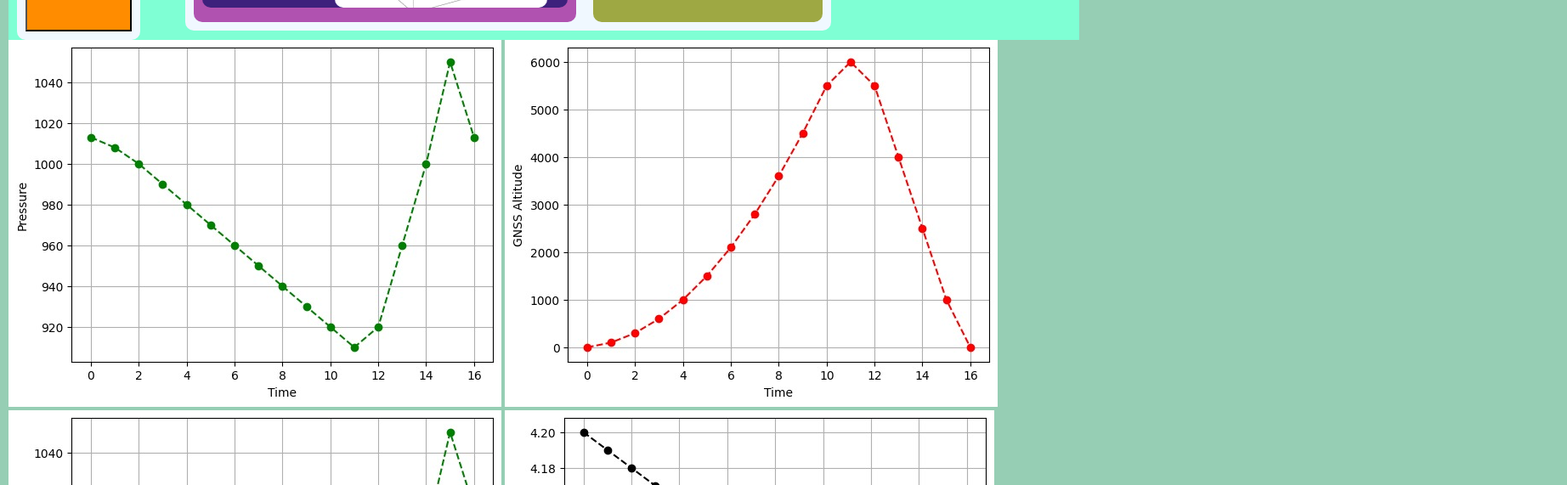
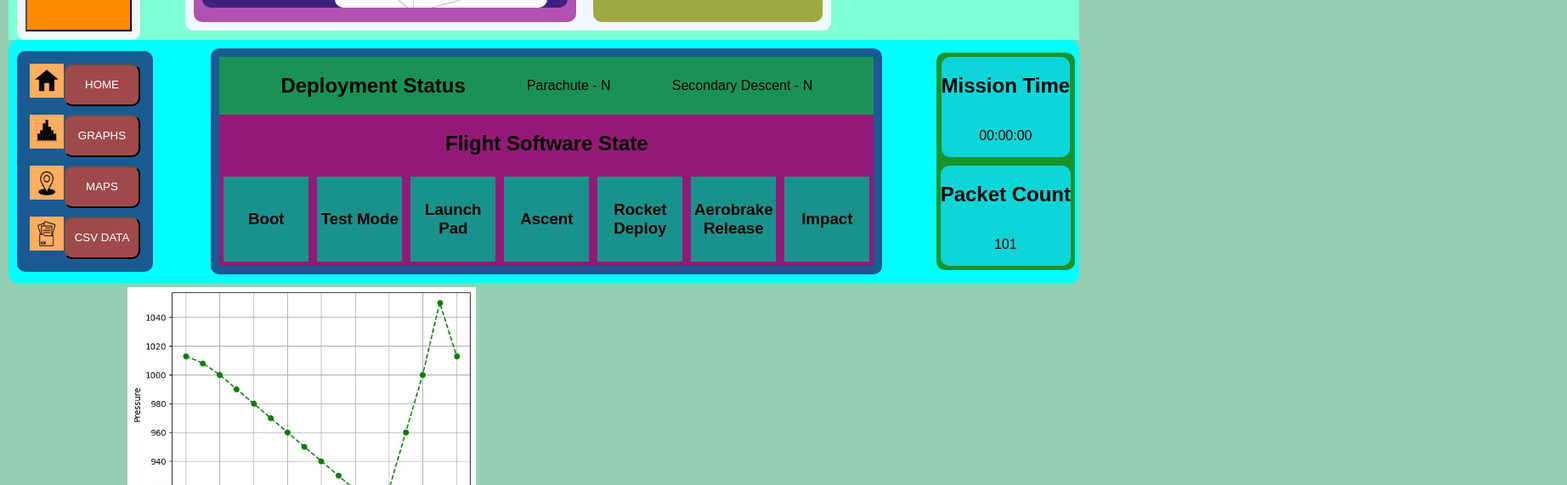
Before and after one commit to Scholiboi/Arya_GUI, a plain HTML site: page index2.html in a window 1280 px wide. Shown: the part 633-1204 px from the top of the page at 85% size, 1844 px wide, since content can reach past the window. Drawn offline with Linux system fonts and the light colour scheme.

Commit message:
Added the lower part

```diff
--- a/index2.css
+++ b/index2.css
@@ -1,3 +1,4 @@
+/* Header Content Styles Start Here */
 body {
   background-color: #96ceb4;
   font-family: Arial, sans-serif;
@@ -9,10 +10,6 @@ body {
   justify-content: space-between;
   align-items: center;
   background-color: aqua;
-  position: fixed;
-  margin: 10px;
-  width: 194vh;
-  border-radius: 10px;
 }
 
 .logo {
@@ -61,46 +58,43 @@ body {
   margin-left: 10px;
   background-color: aliceblue;
   border-radius: 10px;
-  margin-top: 200px;
-  position: fixed;
-  margin-bottom: 150px;
-
+  margin-top: 20px;
 }
 
 .power {
   background-color: #32cd32;
   margin: 10px;
-  height: 85px;
-  width: 85px;
+  height: 125px;
+  width: 125px;
 }
 .sim {
   background-color: #dc143c;
   margin: 10px;
-  height: 85px;
-  width: 85px;
+  height: 125px;
+  width: 125px;
 
 }
 .flight {
   background-color: #dc143c;
   margin: 10px;
-  height: 85px;
-  width: 85px;
+  height: 125px;
+  width: 125px;
 }
 .calibrate {
   background-color: #ff8c00;
   margin: 10px;
-  height: 85px;
-  width: 85px;
+  height: 125px;
+  width: 125px;
 }
 
 
 .main-home-content{
   background-color: aliceblue;
   border-radius: 10px;
+  margin-top: 10px;
   display: flex;
   flex-direction: row;
   justify-content: space-between;
-  margin-left: 200px;
 }
 
 
@@ -123,8 +117,8 @@ body {
   background-color: rgb(43, 143, 124);
 }
 .cmd-image{
-  width: 400px;
-  height: 130px;
+  width: 430px;
+  height: 230px;
   border-radius: 10px;
 }
 .cmd h2{
@@ -141,8 +135,8 @@ body {
   background-color: rgb(61, 33, 124);
 }
 .graph-image{
-  width: 200px;
-  height: 170px;
+  width: 250px;
+  height: 250px;
   border-radius: 10px;
 }
 
@@ -158,7 +152,7 @@ body {
 }
 .model-image{
   width: 250px;
-  height: 200px;
+  height: 400px;
   border-radius: 10px;
 }
 
@@ -172,7 +166,6 @@ body {
   background-color: aliceblue;
   width: 200px;
   border-radius: 10px;
-  margin-top: 100px;
 }
 
 .parameter{
@@ -225,5 +218,116 @@ body {
 
 
 /* Footer Content Styles Start here */
+.lower {
+  display: flex;
+  flex-direction: row;
+  justify-content: space-between;
+  align-items: center;
+  background-color: aqua;
+  border-radius: 10px;
+}
 
+.navigation-box{
+  display: flex;
+  flex-direction: column;
+  align-items: start;
+  margin: 10px;
+  padding: 10px;
+  background-color: rgb(26, 90, 146);
+  border-radius: 10px;
+}
+
+.button-box{
+  display: flex;
+  flex-direction: row;
+  align-items: start;
+  margin: 5px;
+  color: rgb(159, 74, 74);
+}
+
+.button-box button{
+  padding: 5px;
+  height: 50px;
+  width: 90px;
+  background-color: rgb(159, 74, 74);
+  color: white;
+  border-radius: 10px;
+}
+
+.button-box img{
+  width: 40px;
+  height: 40px;
+}
+
+
+.infographics{
+  display: flex;
+  flex-direction: column;
+  align-items: stretch;
+  margin: 10px;
+  padding: 10px;
+  background-color: rgb(26, 90, 146);
+  border-radius: 10px;
+}
+
+.flight-status{
+  display:flex;
+  flex-direction: row;
+  align-items: center;
+  justify-content: space-evenly;
+  background-color: rgb(26, 146, 86);
+}
+
+.flight-software{
+  display:flex;
+  flex-direction: column;
+  align-items: center;
+  background-color: rgb(146, 26, 118);
+}
+
+.flight-software-all-states{
+  display:flex;
+  flex-direction: row;
+  align-items: start;
+  background-color: rgb(146, 26, 118);
+}
+
+.flight-software-state{
+  display:flex;
+  flex-direction: column;
+  align-items: center;
+  justify-content: center;
+  text-align: center;
+  background-color: rgb(26, 146, 140);
+  margin: 5px;
+  width: 100px;
+  height: 100px;
+}
+
+.time{
+  display:flex;
+  flex-direction: column;
+  align-items: center;
+  background-color: rgb(26, 146, 46);
+  margin: 5px;
+  border-radius: 10px;
+}
+
+.mission-time{
+  display:flex;
+  flex-direction: column;
+  align-items: center;
+  background-color: rgb(13, 213, 216);
+  margin: 5px;
+  border-radius: 10px;
+}
+
+.packet-count{
+  display:flex;
+  flex-direction: column;
+  align-items: center;
+  background-color: rgb(13, 213, 216);
+  margin: 5px;
+  border-radius: 10px;
+}
 /* Footer Content Styles ends here */
--- a/index2.html
+++ b/index2.html
@@ -3,7 +3,7 @@
 <head>
     <meta charset="UTF-8">
     <meta name="viewport" content="width=device-width, initial-scale=1.0">
-    <link rel="stylesheet" href="index.css">
+    <link rel="stylesheet" href="index2.css">
     <title>GUI</title>
 </head>
 <body>
@@ -93,6 +93,69 @@
             </div>
         </div>
     </div>
+    <div class="lower">
+        <div class="navigation-box">
+            <div class="button-box">
+                <img src="home.png" alt="home" class="button">
+                <button>HOME</button>
+            </div>
+            <div class="button-box">
+                <img src="graph.png" alt="graphs" class="button">
+                <button>GRAPHS</button>
+            </div>
+            <div class="button-box">
+                <img src="maps.png" alt="maps" class="button">
+                <button>MAPS</button>
+            </div>
+            <div class="button-box">
+                <img src="csv.png" alt="csv" class="button">
+                <button>CSV DATA</button>
+            </div>
+        </div>
+        <div class="infographics">
+            <div class="flight-status">
+                <h2>Deployment Status</h2>
+                <p>Parachute - N</p>
+                <p>Secondary Descent - N</p>
+            </div>
+            <div class="flight-software">
+                <h2>Flight Software State</h2>
+                <div class="flight-software-all-states">
+                    <div class="flight-software-state">
+                        <h3>Boot</h3>
+                    </div>
+                    <div class="flight-software-state">
+                        <h3>Test Mode</h3>
+                    </div>
+                    <div class="flight-software-state">
+                        <h3>Launch Pad</h3>
+                    </div>
+                    <div class="flight-software-state">
+                        <h3>Ascent</h3>
+                    </div>
+                    <div class="flight-software-state">
+                        <h3>Rocket Deploy</h3>
+                    </div>
+                    <div class="flight-software-state">
+                        <h3>Aerobrake Release</h3>
+                    </div>
+                    <div class="flight-software-state">
+                        <h3>Impact</h3>
+                    </div>
+                </div>
+            </div>
+        </div>
+        <div class="time">
+            <div class="mission-time">
+                <h2>Mission Time</h2>
+                <p>00:00:00</p>
+            </div>
+            <div class="packet-count">
+                <h2>Packet Count</h2>
+                <p>101</p>
+            </div>
+        </div>
+    </div>
     <div class="graphs">
         <img src="g1.jpeg" class="graphphoto">
         <img src="g2.jpeg" class="graphphoto">
```
Also changed, not shown: csv.png (added), graph.png (added), home.png (added), maps.png (added).
